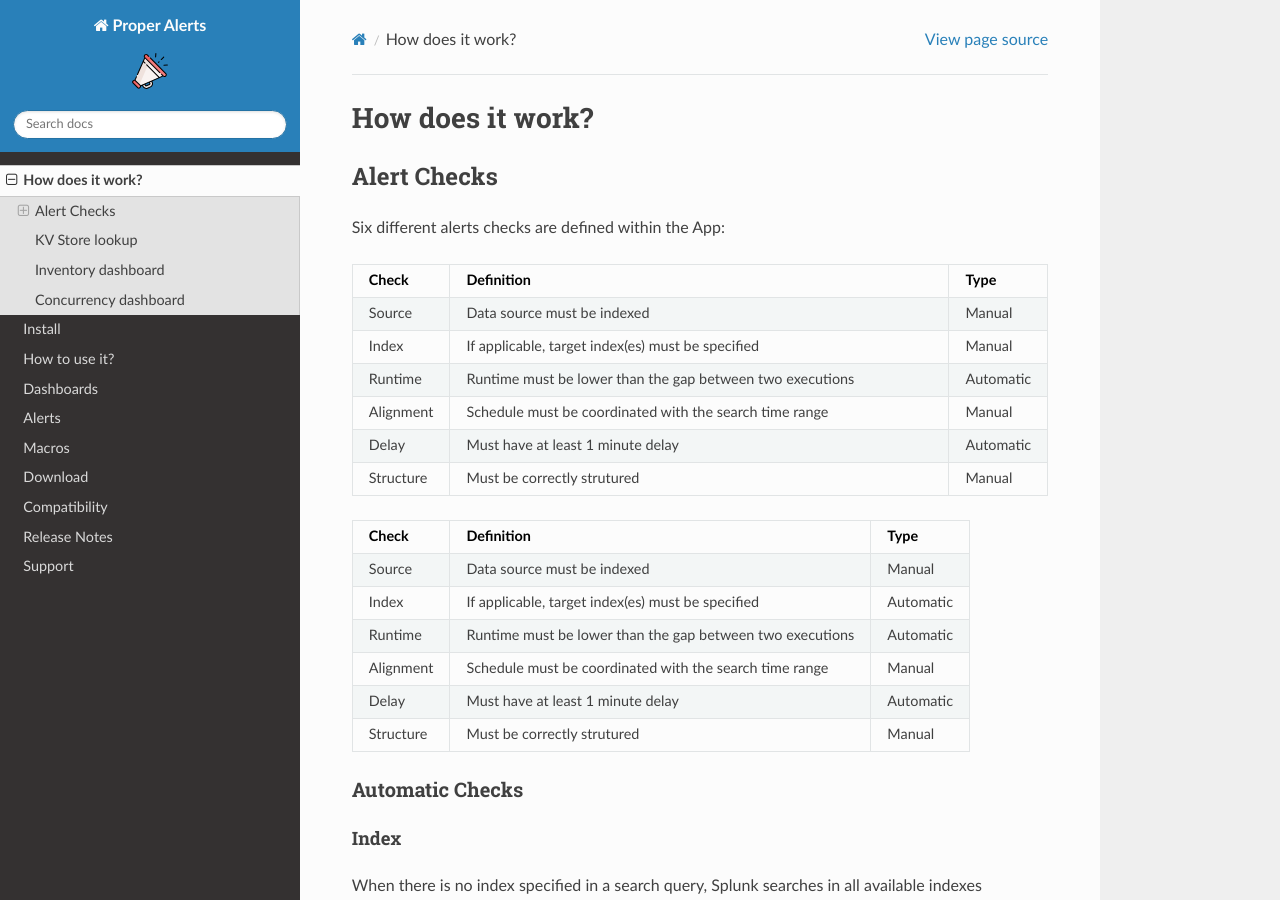
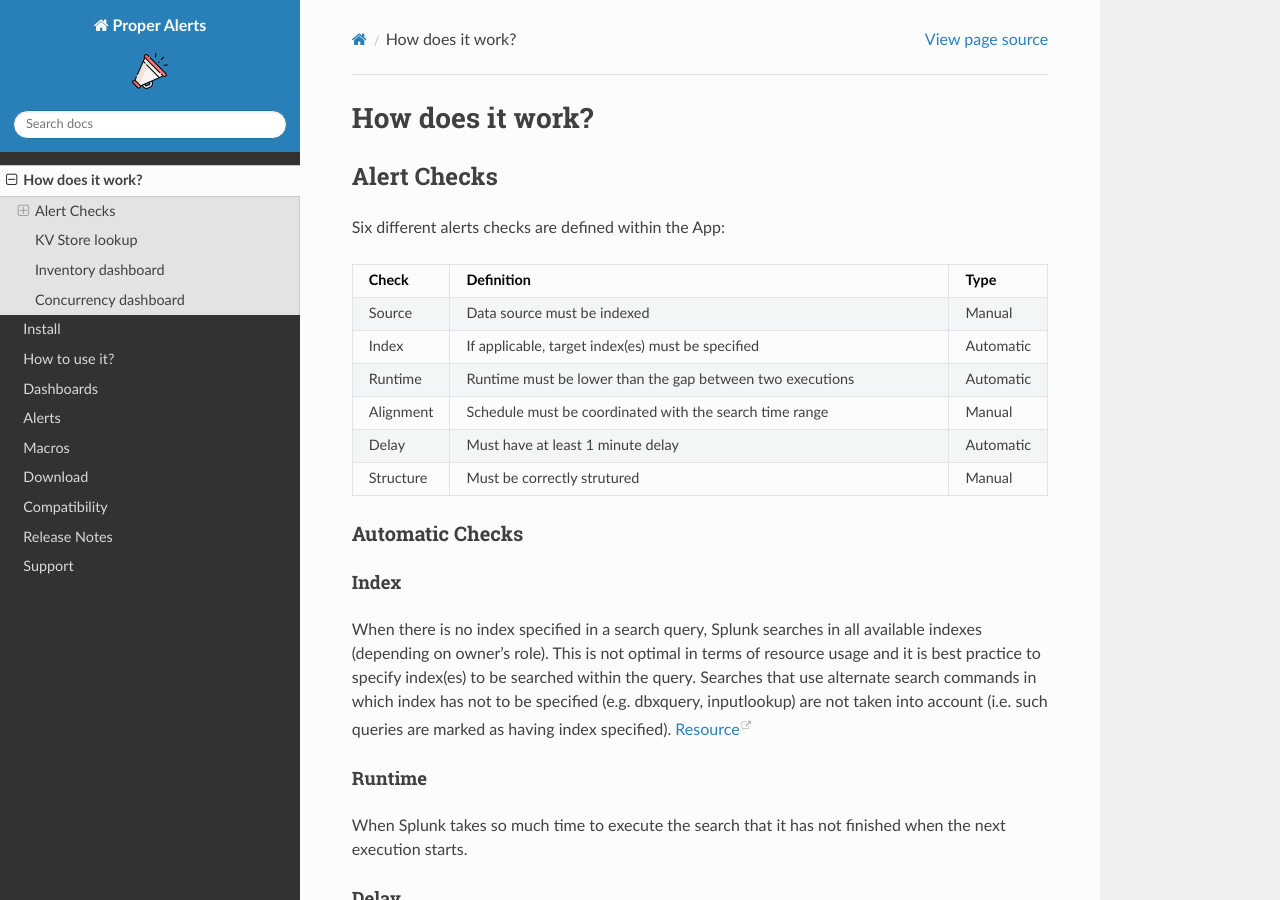
Before and after one commit to a-l-h/splunk-app-proper-alerts, a Sphinx documentation site: the page built from doc/overview.rst, in a window 1280 px wide and 900 px high. Built offline with Sphinx 7.4.7 and the Read the Docs theme 2.0.0, drawn with Linux system fonts in a browser that asks for light colours; pages that are not in the unit, such as notebooks, are missing from menus.

Commit message:
Update overview.rst

```diff
--- a/doc/overview.rst
+++ b/doc/overview.rst
@@ -18,7 +18,7 @@ Six different alerts checks are defined within the App:
      - Manual
    * - Index
      - If applicable, target index(es) must be specified
-     - Manual
+     - Automatic
    * - Runtime
      - Runtime must be lower than the gap between two executions
      - Automatic
@@ -31,22 +31,6 @@ Six different alerts checks are defined within the App:
    * - Structure
      - Must be correctly strutured
      - Manual
-
-+-------------+-----------------------------------------------------------+-----------+
-| Check       | Definition                                                | Type      |
-+=============+===========================================================+===========+
-| Source      | Data source must be indexed                               | Manual    |
-+-------------+-----------------------------------------------------------+-----------+
-| Index       | If applicable, target index(es) must be specified         | Automatic |
-+-------------+-----------------------------------------------------------+-----------+
-| Runtime     | Runtime must be lower than the gap between two executions | Automatic |
-+-------------+-----------------------------------------------------------+-----------+
-| Alignment   | Schedule must be coordinated with the search time range   | Manual    |
-+-------------+-----------------------------------------------------------+-----------+
-| Delay       | Must have at least 1 minute delay                         | Automatic |
-+-------------+-----------------------------------------------------------+-----------+
-| Structure   | Must be correctly strutured                               | Manual    |
-+-------------+-----------------------------------------------------------+-----------+
 
 Automatic Checks
 ****************
```
